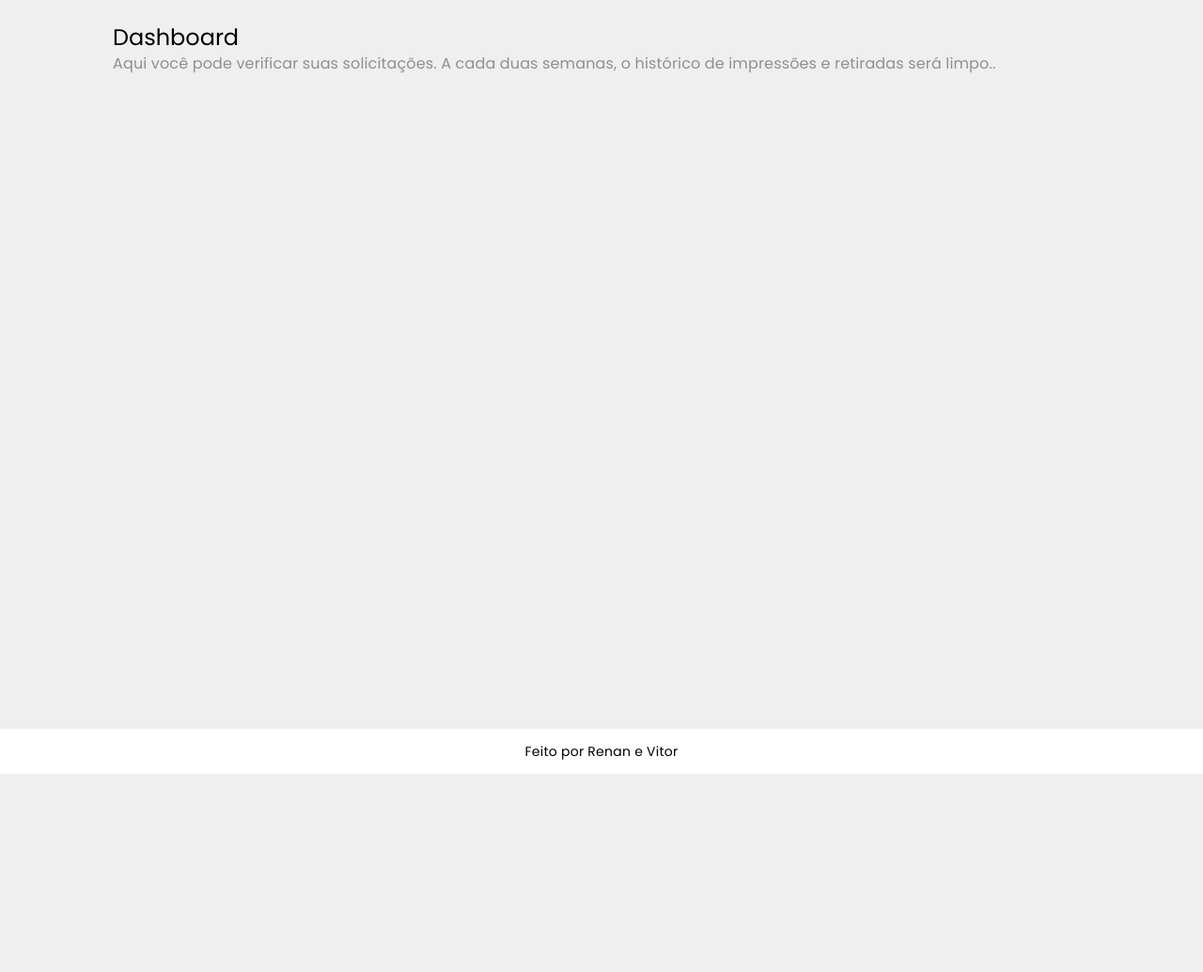
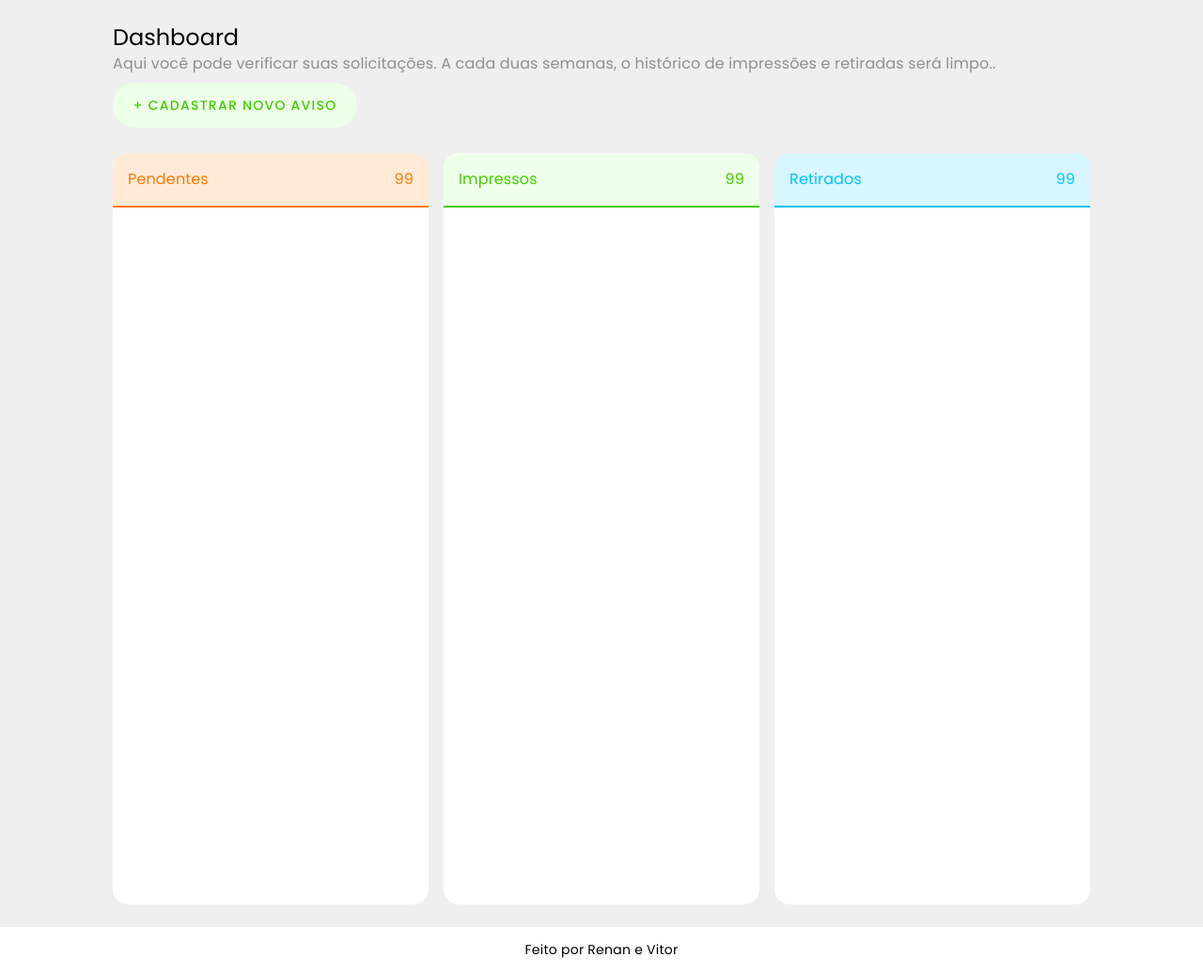
Before and after one commit to RenanMaestrya/SGFI, a Django app: page /dashboard/ in a window 1280 px wide. Shown: the part 80-1115 px from the top of the page at 94% size. Before the commit the page ends 904 px from the top, so only its background shows below. Run offline with Django 4.2, Linux system fonts and the light colour scheme.

Commit message:
chore: create dashboard template and history

```diff
--- a/SGFI/apps/core/urls.py
+++ b/SGFI/apps/core/urls.py
@@ -5,5 +5,6 @@ from .views import *
 urlpatterns = [
     path('', index, name='index'),
     path('form/', form, name='form'),
-    path('dashboard/', form, name='dashboard'),
+    path('dashboard/', dashboard, name='dashboard'),
+    path('history/', history, name='history'),
 ]
--- a/SGFI/apps/core/views.py
+++ b/SGFI/apps/core/views.py
@@ -8,5 +8,8 @@ def index(request):
 def form(request):
     return render(request, 'apps/core/pages/form.html')
 
-def form(request):
+def dashboard(request):
     return render(request, 'apps/core/pages/dashboard.html')
+
+def history(request):
+    return render(request, 'apps/core/pages/history.html')
--- a/SGFI/static/css/components/button.css
+++ b/SGFI/static/css/components/button.css
@@ -90,3 +90,10 @@
   background-color: var(--neutral-300);
   color: var(--neutral-500);
 }
+
+.new-alert {
+  width: 260px;
+  border-radius: 100px;
+  background-color: var(--light-green-100);
+  color: var(--brand-500);
+}
--- /dev/null
+++ b/SGFI/static/css/pages/dashboard.css
@@ -0,0 +1,72 @@
+.button-div {
+    display: flex;
+    justify-content: flex-start;
+    width: 100%;
+    margin-bottom: 27px;
+}
+
+.general {
+    display: flex;
+    flex-direction: row;
+    justify-content: space-between;
+    width: 100%;
+    gap: 16px
+}
+
+.kanban {
+    width: 100%;
+    height: 100vh;
+    background-color: var(--neutral-white);
+    border-radius: 16px;
+
+}
+
+.header {
+    flex: 1;
+    height: 56px;
+    display: flex;
+    border-radius: 16px 16px 0 0;
+    justify-content: space-between;
+    align-items: center;
+    padding: 0 16px;
+}
+
+.tint-pink {
+    background-color: #FFEAD8;
+    border-bottom: 2px solid #FF7A00;
+}
+
+.tint-green {
+    background-color: #EEFFE9;
+    border-bottom: 2px solid var(--brand-500);
+}
+
+.tint-blue {
+    background-color: #D8F6FF;
+    border-bottom: 2px solid #00C2FF;
+}
+
+.title {
+    margin-bottom: 8px;
+    align-self: flex-start;
+}
+
+.title h5 {
+    color: var(--neutral-500);
+}
+
+.text-tint-pink {
+    color: #FF7A00;
+}
+.text-tint-green {
+    color: var(--brand-500);
+}
+.text-tint-blue {
+    color: #00C2FF;
+}
+
+@media screen and (max-width: 375px) {
+    .register__form {
+      max-width: 100%;
+    }
+}
--- a/SGFI/templates/apps/core/pages/dashboard.html
+++ b/SGFI/templates/apps/core/pages/dashboard.html
@@ -7,10 +7,10 @@
 <link rel="stylesheet" type="text/css" href="{% static 'css/components/footer.css' %}">
 <link rel="stylesheet" type="text/css" href="{% static 'css/components/header.css' %}">
 <link rel="stylesheet" type="text/css" href="{% static 'css/components/input.css' %}">
-<link rel="stylesheet" type="text/css" href="{% static 'css/pages/form.css' %}">
+<link rel="stylesheet" type="text/css" href="{% static 'css/pages/dashboard.css' %}">
 {% endblock css %}
 
-{% block title %}Formulário de impressão - SGFI{% endblock %}
+{% block title %}Dashboard - SGFI{% endblock %}
 
 {% block main %}
 
@@ -22,7 +22,36 @@
             <h3 class="headline-4">Dashboard</h3>
             <h5 class="subtitle-1">Aqui você pode verificar suas solicitações. A cada duas semanas, o histórico de impressões e retiradas será limpo..</h5>
         </div>
-        <main class="wrapper">
+        <main class="global-container ">
+            <div class="button-div">
+                <button class="base new-alert" type="submit">
+                    <span class="button-text">+ Cadastrar novo aviso </span>
+                </button>
+            </div>
+
+            <div class="general">
+                <div class="kanban">
+                    <div class="header tint-pink">
+                        <span class="subtitle-1 text-tint-pink">Pendentes</span>
+                        <span class="subtitle-1 text-tint-pink">99</span>
+                    </div>
+                </div>
+                <div class="kanban">
+                    <div class="header tint-green">
+                        <span class="subtitle-1 text-tint-green">Impressos</span>
+                        <span class="subtitle-1 text-tint-green">99</span>
+                    </div>
+
+                </div>
+                <div class="kanban">
+                    <div class="header tint-blue">
+                        <span class="subtitle-1 text-tint-blue">Retirados</span>
+                        <span class="subtitle-1 text-tint-blue">99</span>
+                    </div>
+
+                </div>
+            </div>
+
         </main>
     </div>
 
```
Also changed, not shown: SGFI/templates/apps/core/pages/history.html (added, +33 -0 lines), SGFI/static/css/pages/history.css (added).
